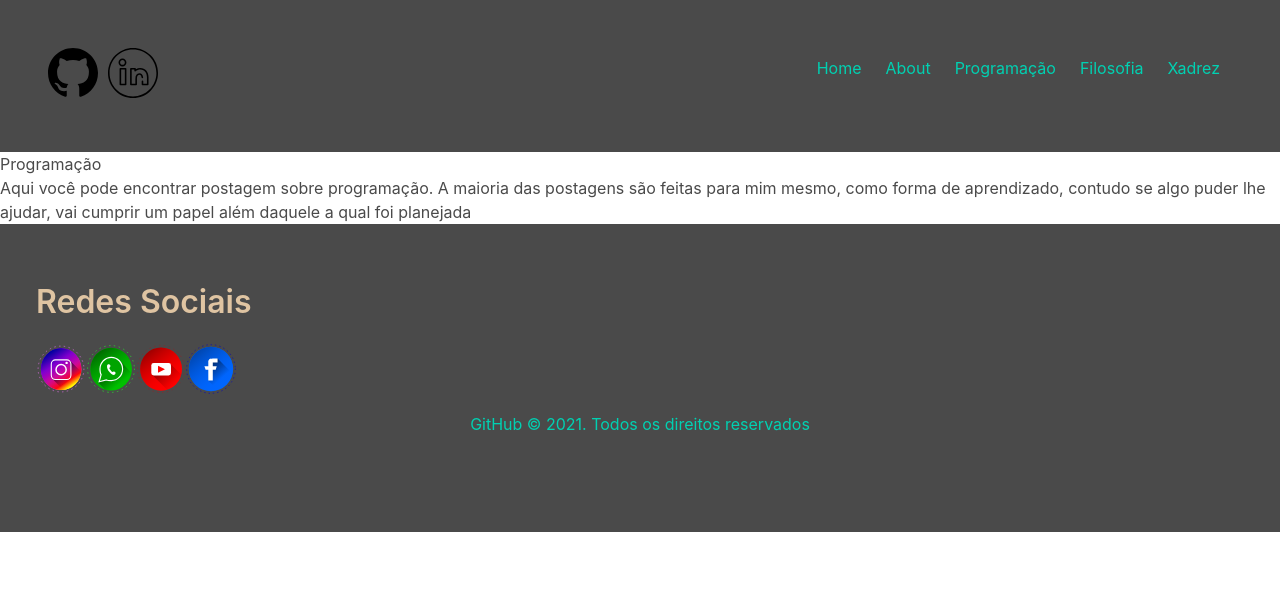
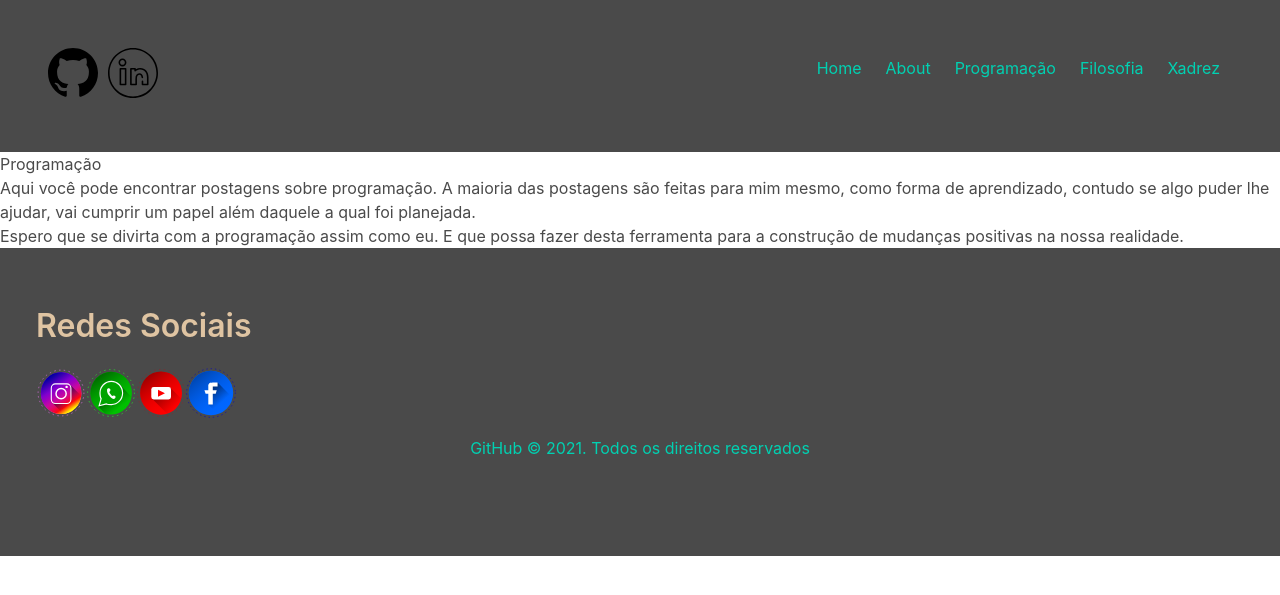
Before and after one commit to kusmin/blog, a Jekyll site: the page built from programacao.html, in a window 1280 px wide. Shown: the top 595 px of the page. Built offline with Jekyll 4.4.1, drawn with Linux system fonts in a browser that asks for light colours.

Commit message:
programacao

```diff
--- a/programacao.html
+++ b/programacao.html
@@ -6,7 +6,12 @@ title: Programação
 
 <h1>{{ page.title }}</h1>
 
-<p> Aqui você pode encontrar postagem sobre programação.
+<p> Aqui você pode encontrar postagens sobre programação.
     A maioria das postagens são feitas para mim mesmo, como forma de aprendizado,
-    contudo se algo puder lhe ajudar, vai cumprir um papel além daquele a qual foi planejada
+    contudo se algo puder lhe ajudar, vai cumprir um papel além daquele a qual foi planejada.
 </p>
+
+<p>
+    Espero que se divirta com a programação assim como eu.
+    E que possa fazer desta ferramenta para a construção de mudanças positivas na nossa realidade.
+</p>
```
